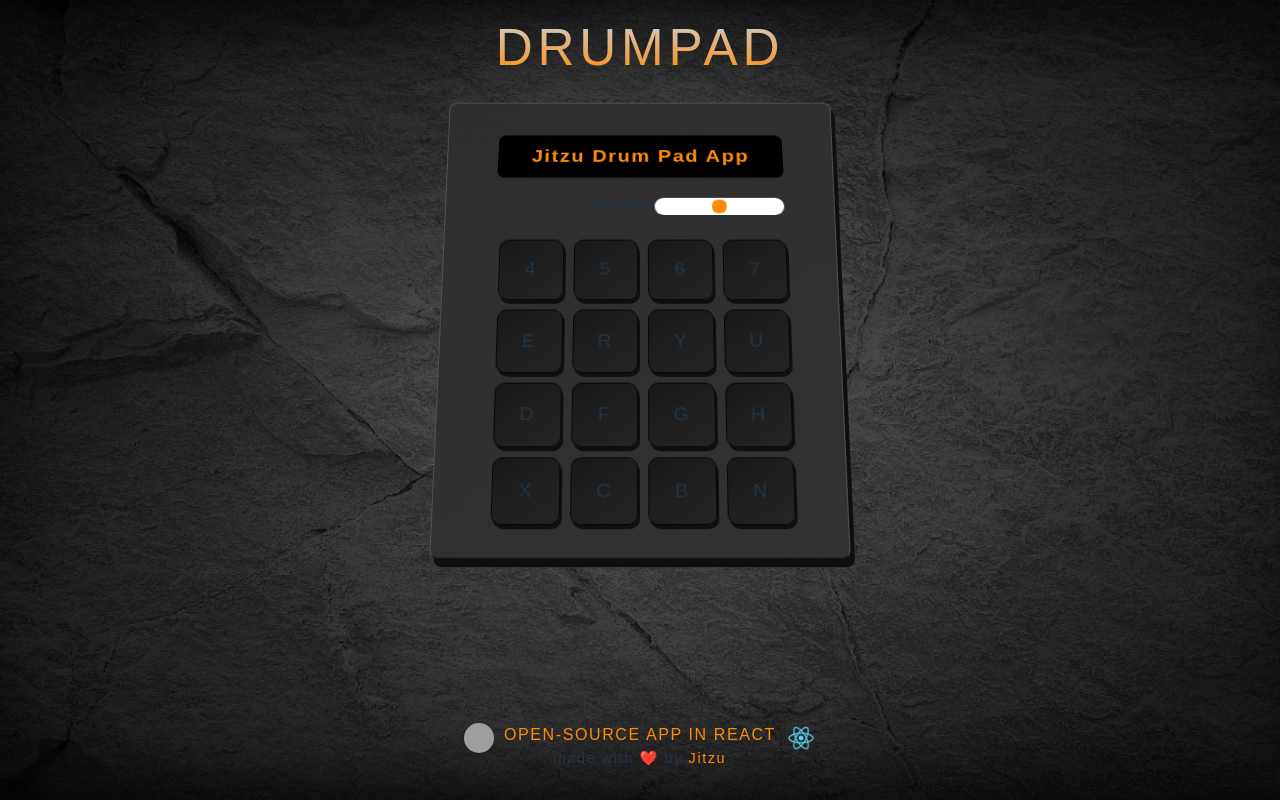
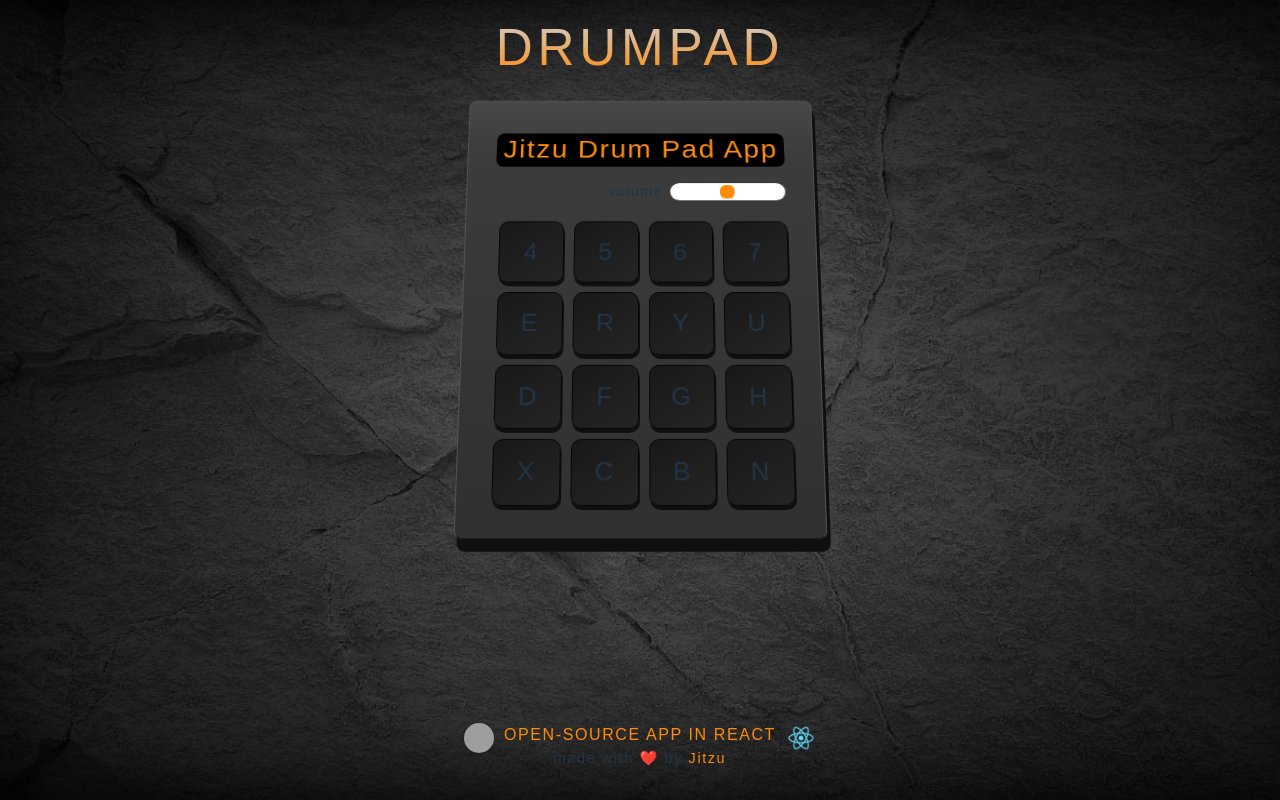
Before and after one commit to GiovanniRaniolo/Jitzu-Drum-Pad, a React (Vite) app: page / in a window 1280 px wide. Built offline with nearby package versions, Linux system fonts and the light colour scheme; grey boxes are pictures that could not be loaded; a web font is replaced by a local one.

Commit message:
style: enhance visual design details

```diff
--- a/src/App.css
+++ b/src/App.css
@@ -26,6 +26,8 @@
 /* Stile del contenitore principale */
 #root {
   display: flex;
+  align-items: center;
+  justify-content: center;
   background-image: url("/background.jpg");
   background-size: cover;
   background-position: center;
@@ -46,9 +48,16 @@
 
 /* Stile del contenitore del drum machine */
 .drum {
-  background: linear-gradient(145deg, #2e2e2e, #323232);
+  /* background: linear-gradient(145deg, #2e2e2e, #323232); */
+  background: rgb(67, 66, 66);
+  background: linear-gradient(
+    180deg,
+    rgb(72, 72, 72) 0%,
+    rgb(60, 60, 60) 13%,
+    rgb(48, 48, 48) 100%
+  );
   transform: perspective(75em) rotateX(18deg);
-  box-shadow: 4px 8px #0f0f0f;
+  box-shadow: 3px 12px #0f0f0f;
   border-radius: 10px;
   border: 1px solid;
   border-color: rgb(80, 80, 80) rgb(82, 81, 81) rgb(27, 27, 28);
@@ -69,7 +78,7 @@
   flex-direction: column;
   align-items: center;
   justify-content: center;
-  font-size: 1.5rem;
+  font-size: 1.3rem;
   background-color: rgb(90, 90, 90);
   padding: 1.2rem;
   border-radius: 0.5rem;
@@ -85,12 +94,16 @@
   margin-bottom: 1rem;
   border-radius: 0.5rem;
   background: black;
-  width: 82%;
+  width: 94%;
 }
 
 /* Stile del testo del display */
 .drum-display h1 {
+  margin-top: 4px;
+  margin-bottom: 4px;
   font-size: 1.8rem;
+  font-style: bold;
+  font-weight: 400;
   color: #ff8c09;
 }
 
@@ -98,7 +111,7 @@
 .drum-control {
   width: 100%;
   padding-bottom: 10px;
-  padding-right: 28px;
+  padding-right: 6px;
 }
 
 /* Stile del controllo del volume */
@@ -106,14 +119,18 @@
   display: flex;
   align-items: center;
   justify-content: flex-end;
-  /* margin-bottom: 1rem; */
   width: 100%;
+  gap: 3px;
+}
+
+.drum-control-volumn span {
+  font-size: 0.9rem;
 }
 
 /* Stile del range del volume */
 .drum-control-volumn input[type="range"] {
   margin: 0 0.25rem;
-  width: 25%;
+  width: 100%;
   appearance: none;
 }
 
@@ -132,10 +149,9 @@
   position: absolute;
   font-size: 1.2rem;
   opacity: 0;
-  transition: opacity 0.7s ease-in-out;
+  transition: opacity 1s ease-in-out;
   padding-right: 12px;
   pointer-events: none;
-  /* z-index: -1; */
 }
 
 .drum-control-volumn input[type="range"] {
@@ -147,45 +163,8 @@
 
 /* Media query */
 @media (max-width: 1920px) {
-  #root {
-    align-items: center;
-    justify-content: center;
-  }
-
-  #drum-machine {
-    font-size: 1.2rem;
-  }
-
-  .drum {
-    width: 100%;
-    max-width: 400px;
-    padding: 0.2rem;
-    border-radius: 10px;
-  }
-
-  .drum-pads {
-    max-width: 80%;
-    height: auto;
-  }
-
-  .drum-pad {
-    height: 4.1rem;
-    width: 4.1rem;
-  }
-
-  .drum-display h1 {
-    font-size: 1.3rem;
-  }
-
   .drum-control-volumn input[type="range"] {
-    width: 40%;
-  }
-}
-
-@media (max-width: 375px) {
-  .drum-pad {
-    height: 3.8rem;
-    width: 3.8rem;
+    width: 38%;
   }
 }
 
--- a/src/components/DrumPad.css
+++ b/src/components/DrumPad.css
@@ -17,7 +17,8 @@
 .drum-pad {
   height: 6rem;
   width: 6rem;
-  font-size: 1em;
+  font-size: 1.2em;
+  font-weight: 300;
   display: flex;
   align-items: center;
   justify-content: center;
@@ -25,7 +26,7 @@
   border: none;
   border-radius: 10px;
   background: linear-gradient(145deg, #181818, #252525);
-  box-shadow: 2px 4px #0f0f0f;
+  box-shadow: 1px 4px #0f0f0f;
   transition: all 0.1s;
   border: 1px solid rgb(7, 7, 7);
   cursor: pointer;
```
